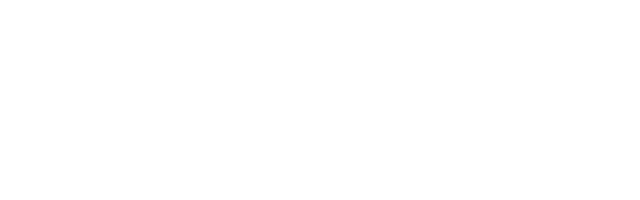
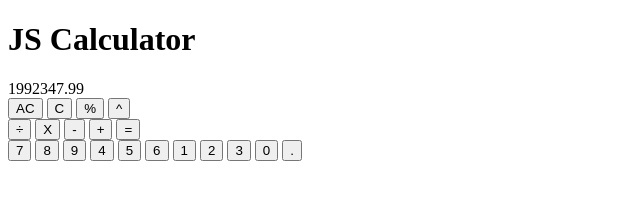
Before and after one commit to CarlosDRA/Calculator, a plain HTML site: page index.html in a window 1280 px wide. Shown: the whole page, without its empty margins (0-640 px from the left). Drawn offline with Linux system fonts and the light colour scheme.

Commit message:
Added basic HTML and logic to change display text

```diff
--- a/index.html
+++ b/index.html
@@ -7,7 +7,40 @@
     <title>Calculator</title>
 </head>
 <body>
-
+    <main>
+        <h1>JS Calculator</h1>
+        <div class="calculator">
+            <div class="display">1992347.99</div>
+            <div class="buttons">
+                <div class="misc">
+                    <button id="clear">AC</button>
+                    <button id="delete">C</button>
+                    <button id="porcentage">%</button>
+                    <button id="power">^</button>
+                </div>
+                <div class="operations">
+                    <button id="divide">÷</button>
+                    <button id="multiply">X</button>
+                    <button id="subtract">-</button>
+                    <button id="sum">+</button>
+                    <button id="equal">=</button>
+                </div>
+                <div class="numbers">
+                    <button id="number7">7</button>
+                    <button id="number8">8</button>
+                    <button id="number9">9</button>
+                    <button id="number4">4</button>
+                    <button id="number5">5</button>
+                    <button id="number6">6</button>
+                    <button id="number1">1</button>
+                    <button id="number2">2</button>
+                    <button id="number3">3</button>
+                    <button id="number0">0</button>
+                    <button id="point">.</button>
+                </div>
+            </div>
+        </div>
+    </main>
     <script src="./main.js"></script>
 </body>
 </html>
--- a/main.js
+++ b/main.js
@@ -1 +1,81 @@
-alert("hello");
+"use strict"
+
+const number0 = document.querySelector("#number0")
+    .addEventListener("click", changeNumber);
+const number1 = document.querySelector("#number1")
+    .addEventListener("click", changeNumber);
+const number2 = document.querySelector("#number2")
+    .addEventListener("click", changeNumber);
+const number3 = document.querySelector("#number3")
+    .addEventListener("click", changeNumber);
+const number4 = document.querySelector("#number4")
+    .addEventListener("click", changeNumber);
+const number5 = document.querySelector("#number5")
+    .addEventListener("click", changeNumber);
+const number6 = document.querySelector("#number6")
+    .addEventListener("click", changeNumber);
+const number7 = document.querySelector("#number7")
+    .addEventListener("click", changeNumber);
+const number8 = document.querySelector("#number8")
+    .addEventListener("click", changeNumber);
+const number9 = document.querySelector("#number9")
+    .addEventListener("click", changeNumber);
+
+// get all non number buttons
+const result = document.querySelector("#equal");
+const sum = document.querySelector("#sum")
+    .addEventListener("click", () => operation = "sum");
+const div = document.querySelector("#divide")
+    .addEventListener("click", () => operation = "div");
+const multi = document.querySelector("#multiply")
+    .addEventListener("click", ()=> operation = "multi");
+const subt = document.querySelector("#subtract")
+    .addEventListener("click", ()=> operation = "subtraction");
+const display = document.querySelector(".display");
+
+let operation;
+
+
+let value1 = 0;
+let value2 = 0;
+let displayValue = "";
+
+
+function changeNumber(e){
+    displayValue += e.target.textContent;
+    display.textContent = displayValue;
+    console.log(displayValue)
+}
+
+const add = (a, b) =>{
+    return a + b;
+};
+
+const subtract = (a,b) =>{
+    return a-b;
+}
+
+const multiply = (a, b) =>{
+    return a*b;
+}
+
+const divide = (a, b) =>{
+    return a/b;
+}
+
+function operate(op, n1, n2){
+    switch(op){
+        case sum:
+            add(n1,n2);
+            break;
+        case sub:
+            subtract(n1, n2);
+            break;
+        case multi:
+            multiply(n1,n2);
+            break;
+        case div:
+            divide(n1, n2);
+            break;
+    }
+}
```
